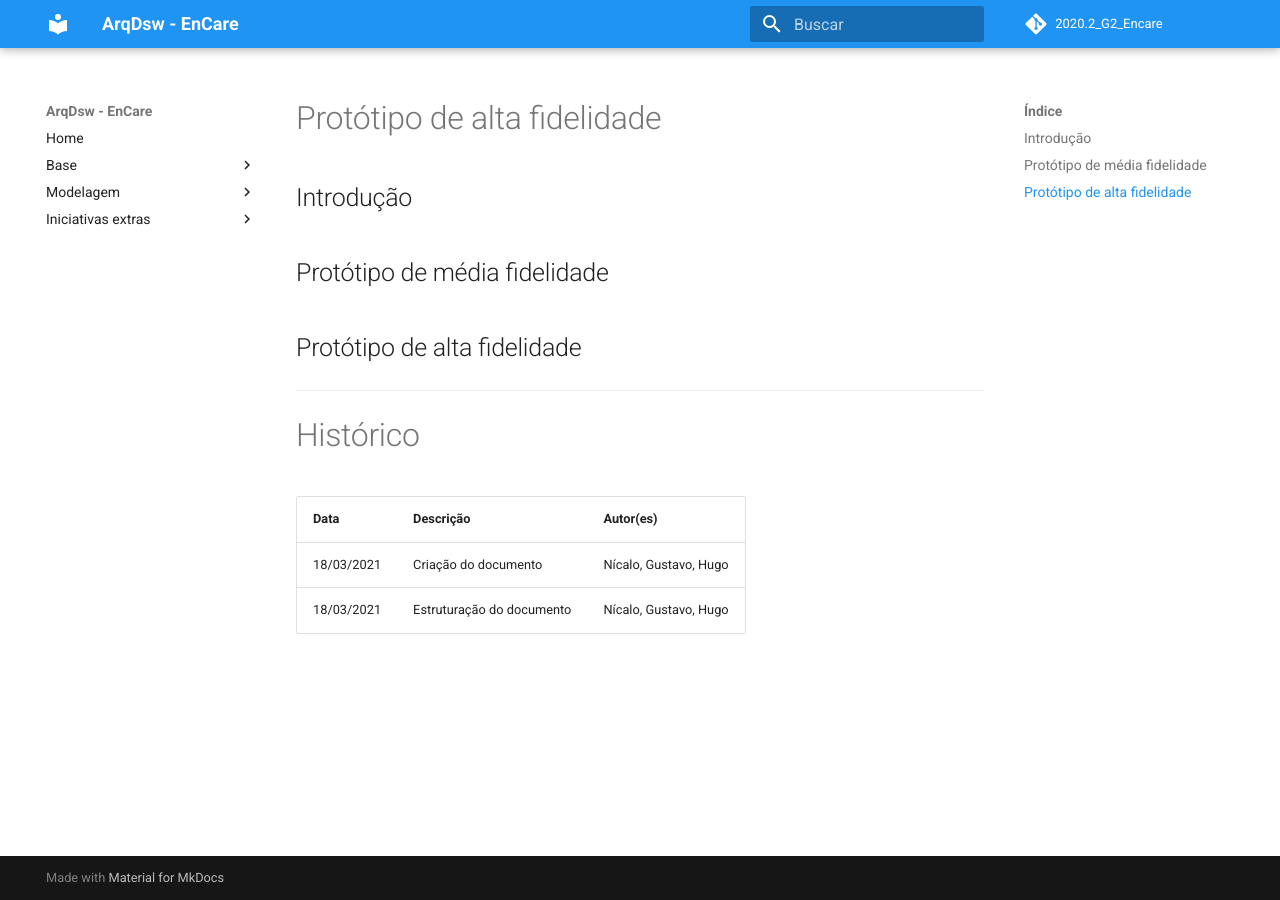
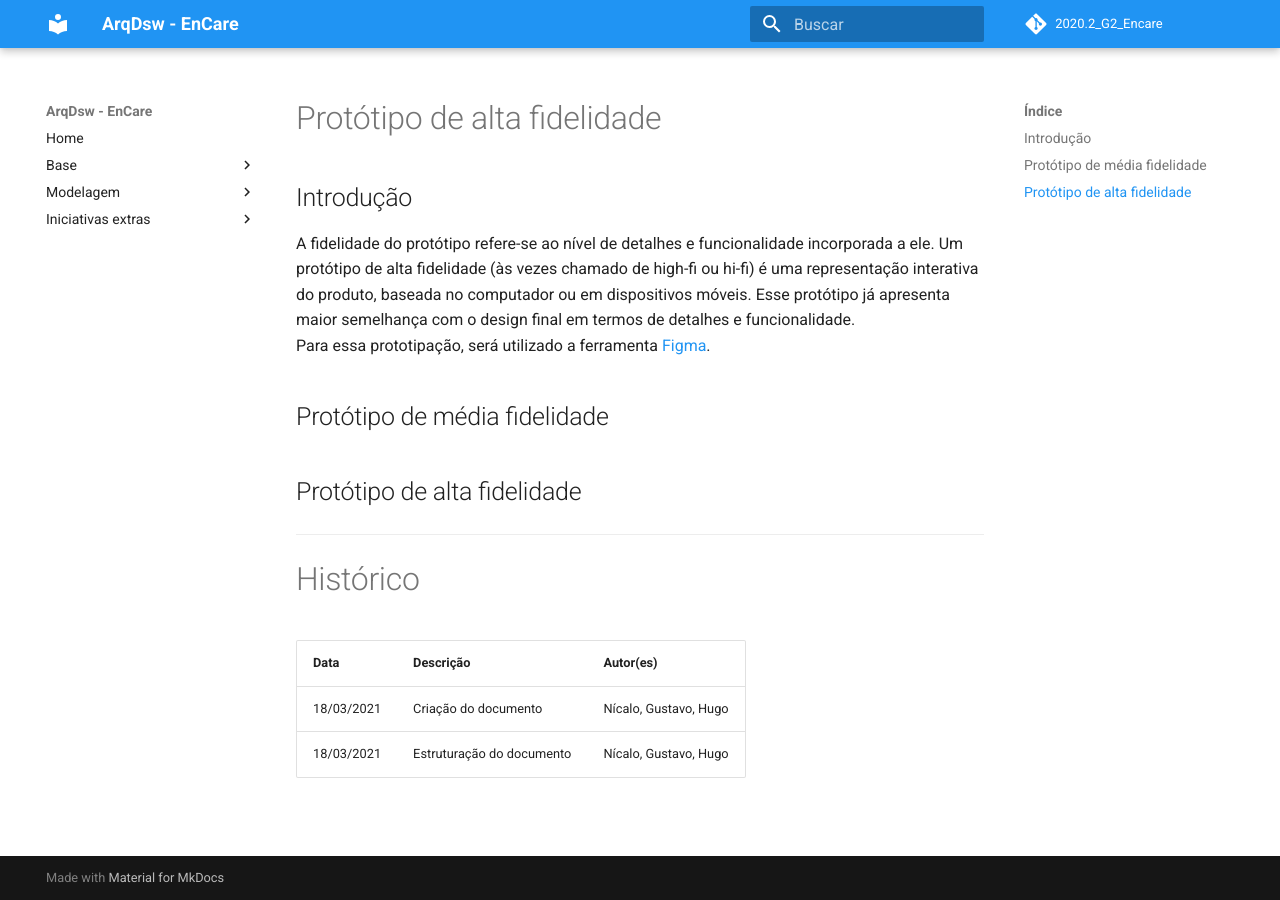
Before and after one commit to UnBArqDsw2020-2/2020.2_G2_Encare, an MkDocs documentation site: the page built from docs/Padroes/prototipo_alta.md, in a window 1280 px wide. Built offline with MkDocs 1.6.1 and Material for MkDocs 9.7.7, drawn with Linux system fonts in a browser that asks for light colours; comment, search, counter and statistics services are not loaded.

Commit message:
[#36] Adicao da introducao
Co-authored-by: Hugo <hugoaraliveira@gmail.com>
Co-authored-by: Gustavo <gustavonr.13@gmail.com>

```diff
--- a/docs/Padroes/prototipo_alta.md
+++ b/docs/Padroes/prototipo_alta.md
@@ -1,5 +1,8 @@
 # Protótipo de alta fidelidade
 ## Introdução
+A fidelidade do protótipo refere-se ao nível de detalhes e funcionalidade incorporada a ele. Um protótipo de alta fidelidade (às vezes chamado de high-fi ou hi-fi) é uma representação interativa do produto, baseada no computador ou em dispositivos móveis. Esse protótipo já apresenta maior semelhança com o design final em termos de detalhes e funcionalidade.
+Para essa prototipação, será utilizado a ferramenta [Figma](https://www.figma.com/).
+
 
 ## Protótipo de média fidelidade
 
```
